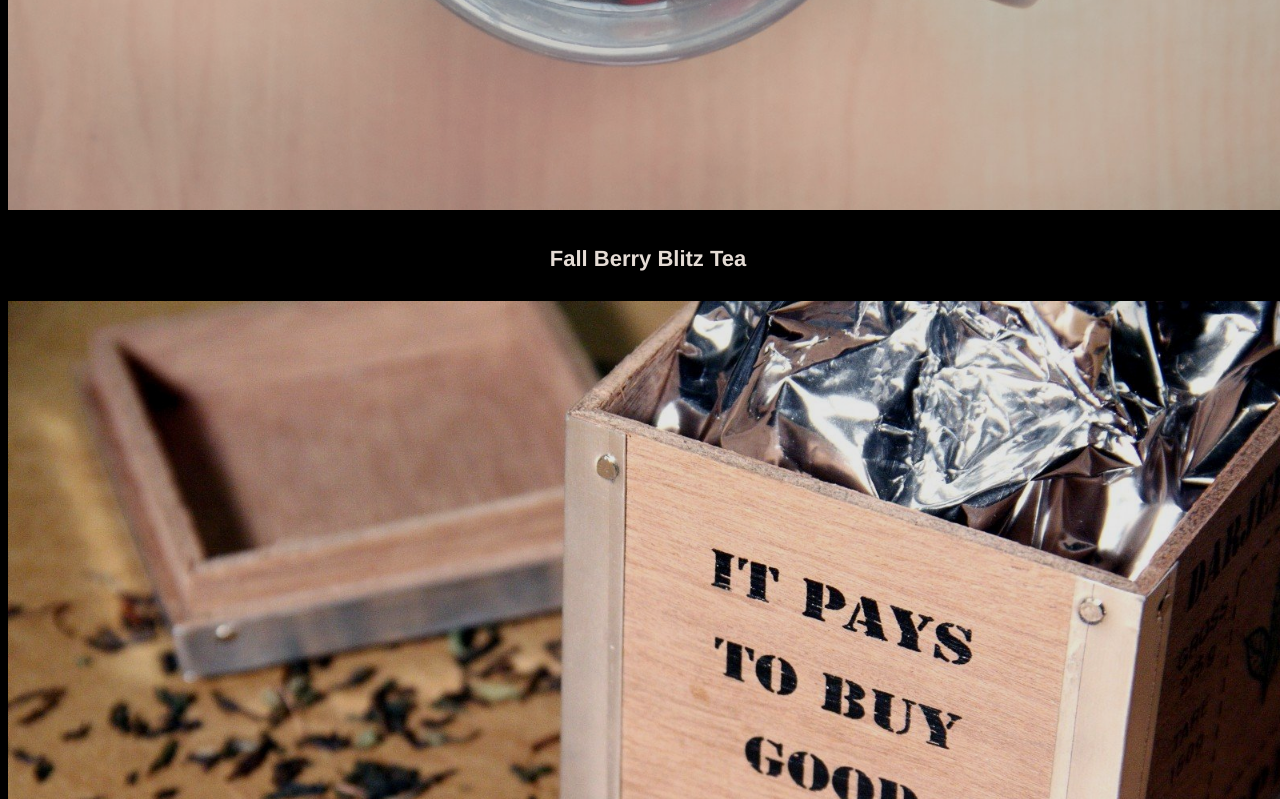
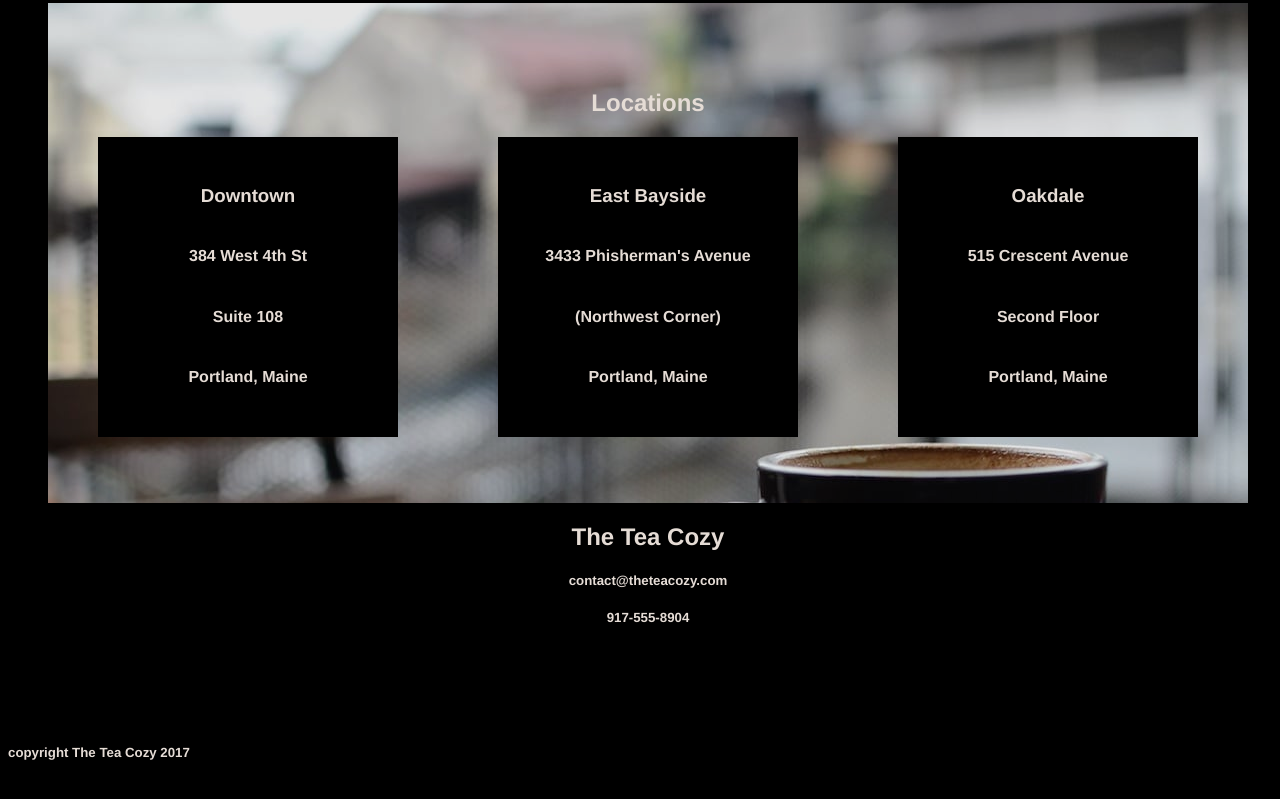
Before and after one commit to Lolobek/WebDev-practice-projects, a plain HTML site: page Codecademy Project - Tea Cozy/index.html in a window 1280 px wide. Shown: the part 1541-2340 px from the top of the page. Drawn offline with Linux system fonts and the light colour scheme.

Commit message:
finished the tea-cozy project

```diff
--- a/Codecademy Project - Tea Cozy/css/index.css
+++ b/Codecademy Project - Tea Cozy/css/index.css
@@ -1,6 +1,5 @@
 * {
     font-family: Helvetica;
-    font-size: 22px;
     color: seashell;
     text-align: center;
     width: 100%;
@@ -55,7 +54,7 @@ header .navigation li {
 
 .section-1 {
     height: 700px;
-    width: 1200px;;
+    max-width: 1200px;;
     background-image: url("../images/img-mission-background.jpg");
     margin: 0 auto;
 
@@ -65,6 +64,89 @@ header .navigation li {
 
 .section-1 .text-banner {
     height: fit-content;
-    width: 1200px;
+    max-width: 1200px;
     background-color: black;
 }
+
+
+
+/*                      */
+/*       section-2      */
+/*                      */
+
+
+.section-2 {
+    display: flex;
+    flex-direction: column;
+    max-width: 1000px;
+    margin: 50px auto;
+}
+
+.section-2 .flex-container {
+    display: flex;
+    flex-flow: row wrap;
+    justify-content: center;
+}
+
+.section-2 .flex-item img {
+    height: 200px;
+    width: 300px;
+    padding: 10px;
+    margin-bottom: 0px;
+}
+
+.section-2 .flex-item {
+    height: fit-content;
+    width: fit-content;
+}
+
+.section-2 .flex-item h4 {
+    margin-top: 10px;
+}
+
+
+/*                      */
+/*       section-3      */
+/*                      */
+
+.section-3 {
+    height: 500px;
+    max-width: 1200px;
+    background-image: url("../images/img-locations-background.jpg");
+    margin: 0 auto;
+    display: flex;
+    flex-direction: column;
+    justify-content: center;
+}
+
+.section-3 .flex-container {
+    display: flex;
+    flex-direction: row;
+    justify-content: space-around;
+}
+
+.section-3 .flex-item {
+    height: 300px;
+    width: 300px;
+    background-color: black;
+    opacity: 1;
+
+    display: flex;
+    flex-direction: column;
+    justify-content: center;
+}
+
+
+
+
+/*                      */
+/*         footer       */
+/*                      */
+
+footer .contact-info {
+    height: 200px;
+}
+
+footer .copyright {
+    text-align: left;
+}
--- a/Codecademy Project - Tea Cozy/index.html
+++ b/Codecademy Project - Tea Cozy/index.html
@@ -29,10 +29,10 @@
         </section>
 
 
-        <section class="section-2 flex-container">
-            <h2 class="flex-item">Tea of the Month</h2>
-            <h4 class="flex-item">What's Steeping at The Tea Cozy?</h4>
-            <div class="flex-item flex-container">
+        <section class="section-2">
+            <h2>Tea of the Month</h2>
+            <h4>What's Steeping at The Tea Cozy?</h4>
+            <div class="flex-container">
                 <div class="flex-item">
                     <img src="./images/img-berryblitz.jpg">
                     <h4>Fall Berry Blitz Tea</h4>
@@ -57,9 +57,9 @@
         </section>
 
 
-        <section class="section-3 flex-container">
+        <section class="section-3">
             <h2>Locations</h2>
-            <div class="flex-item flex-container">
+            <div class="flex-container">
                 <div class="flex-item">
                     <h3>Downtown</h3>
                     <h4>384 West 4th St</h4>
```
